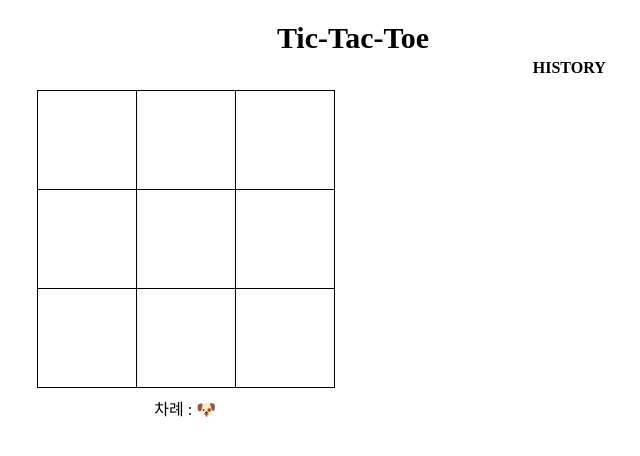
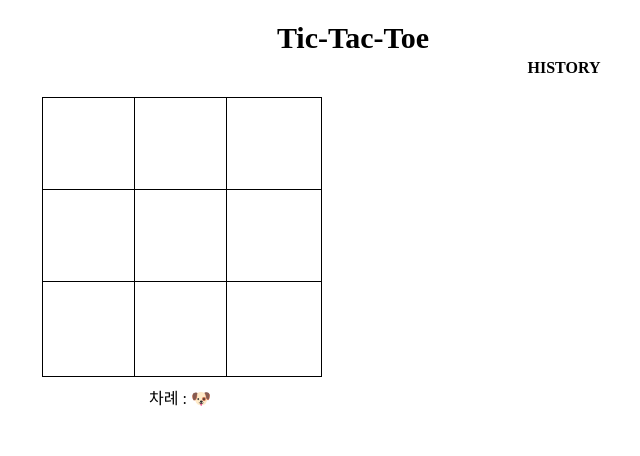
Before and after one commit to bellori729/Tic-Tac-Toe, a React (Vite) app: page / in a window 1280 px wide. Shown: the top 456 px of the page, without its empty margins (287-927 px from the left). Built offline with nearby package versions, Linux system fonts and the light colour scheme; a web font is replaced by a local one.

Commit message:
Square.css 삭제 및 tailwind CSS로 변환

```diff
--- a/src/components/Square/Square.css
+++ /dev/null
@@ -1,19 +0,0 @@
-.square {
-  display: flex;
-  justify-content: center;
-  align-items: center;
-  border: 1px solid black;
-  background-color: white;
-  float: left;
-  color: black;
-  margin-right: -1px;
-  margin-top: -1px;
-  padding: 0;
-  height: 100px;
-  width: 100px;
-  p {
-    text-align: center;
-    font-size: 70px;
-    font-weight: bold;
-  }
-}
--- a/src/components/Square/Square.jsx
+++ b/src/components/Square/Square.jsx
@@ -1,9 +1,10 @@
-import "./Square.css";
-
 const Square = ({ value, onSquareClick }) => {
   return (
-    <button className="square" onClick={onSquareClick}>
-      <p>{value}</p>
+    <button
+      className="square flex justify-center items-center border-black border bg-white float-left text-black -mr-1 -mt-1 p-0 h-24 w-24"
+      onClick={onSquareClick}
+    >
+      <p className="text-center text-6xl font-bold">{value}</p>
     </button>
   );
 };
```
